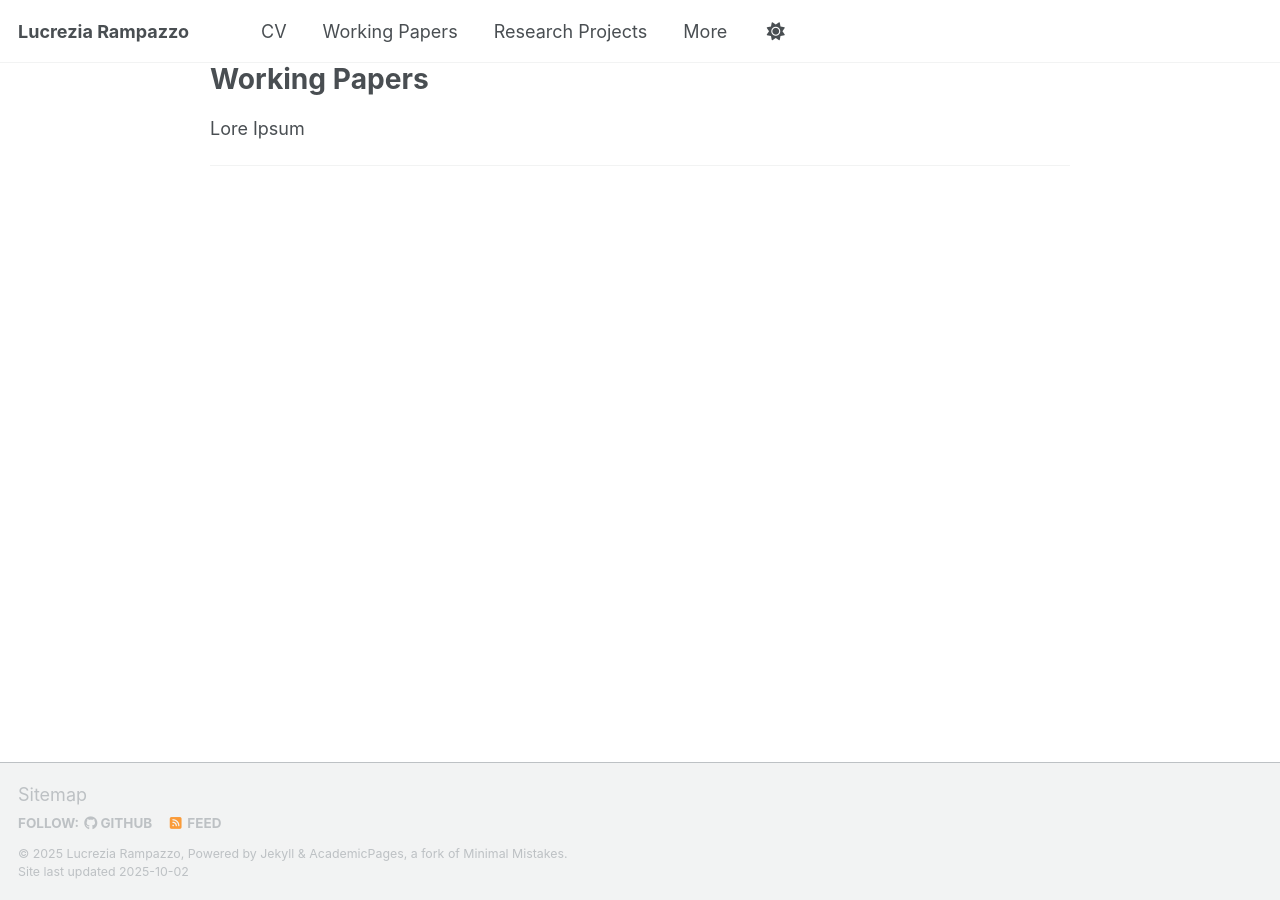
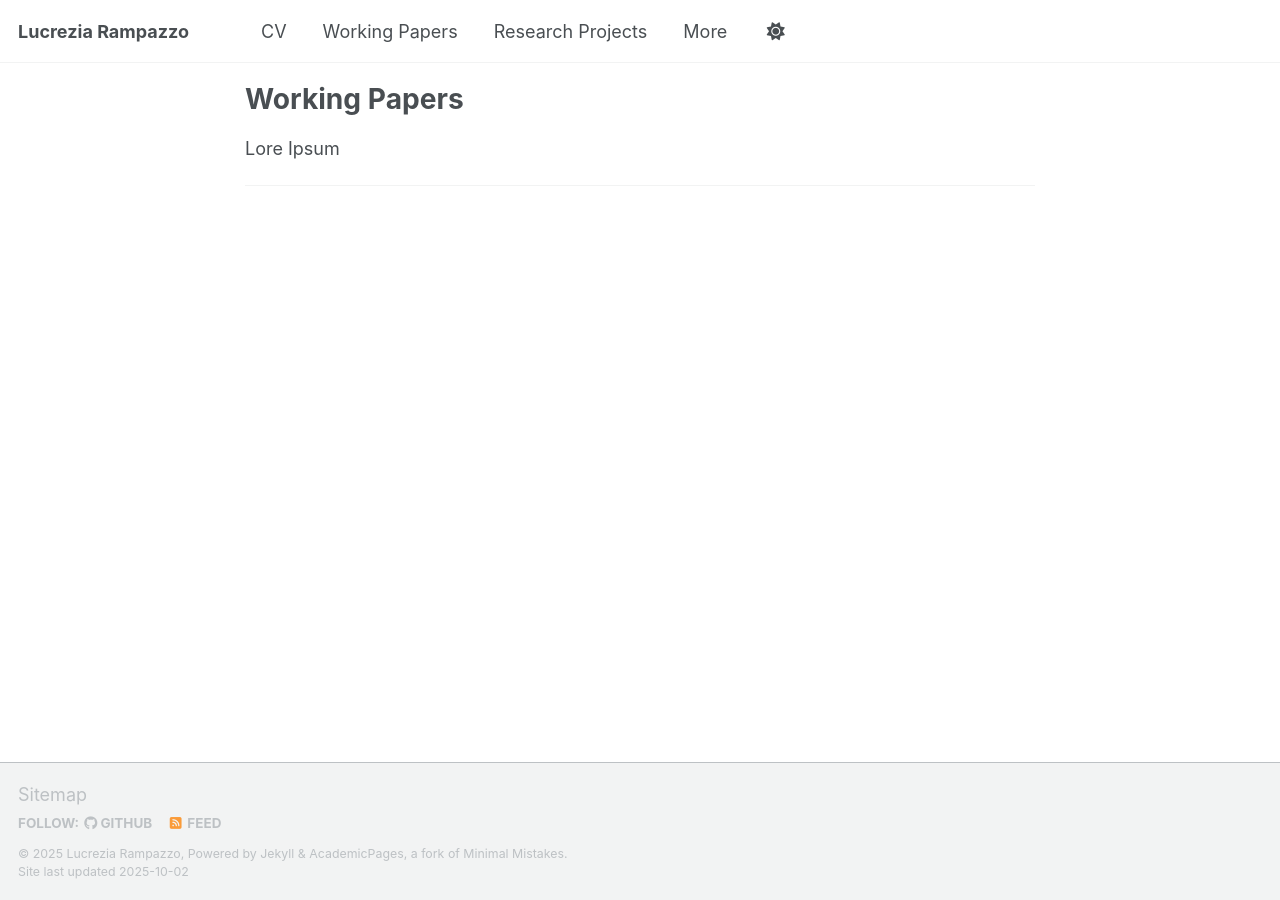
Before and after one commit to LucreziaRampazzo/lucreziarampazzo.github.io, a Jekyll site: the page built from _pages/working-papers.md, in a window 1280 px wide. Built offline with Jekyll 4.4.1, drawn with Linux system fonts in a browser that asks for light colours; a script that is not in the unit is left out.

Commit message:
Update page.html

```diff
--- a/_layouts/page.html
+++ b/_layouts/page.html
@@ -2,16 +2,26 @@
 layout: default
 ---
 
-<div class="main-content-wrapper">
+<div class="content-wrapper">
     {{ content }}
 </div>
 
 <style>
-/* Aggiungi qui il CSS per limitare la larghezza */
-.main-content-wrapper {
-    max-width: 900px; /* Larghezza massima, puoi provare 800px o 1000px */
+/* Questo codice CSS limita la larghezza del contenitore a 850px
+    e lo centra automaticamente su schermi grandi, garantendo
+    una migliore leggibilità.
+*/
+.content-wrapper {
+    max-width: 850px; /* Larghezza ideale per la lettura */
     margin-left: auto; /* Centra orizzontalmente */
     margin-right: auto; /* Centra orizzontalmente */
-    padding: 0 20px; /* Aggiunge margini laterali per cellulari */
+    padding: 20px 30px; /* Aggiunge spazio interno per margini puliti */
+}
+
+/* Regola per schermi molto piccoli (es. cellulari) */
+@media (max-width: 600px) {
+    .content-wrapper {
+        padding: 10px 15px; /* Riduci il padding sui cellulari */
+    }
 }
 </style>
```
